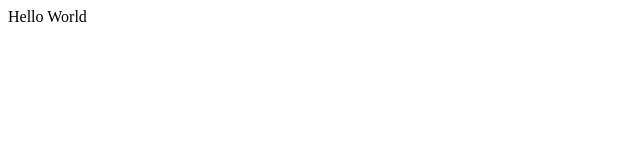
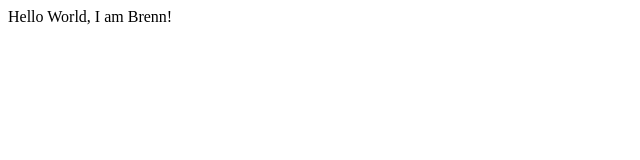
Before and after one commit to bproorda/lab05, a website: page public/index.html in a window 1280 px wide. Shown: the full height of the page, 0-640 px from the left. Drawn offline with Linux system fonts and the light colour scheme.

Commit message:
little tweak for the hell of it

```diff
--- a/public/index.html
+++ b/public/index.html
@@ -4,6 +4,6 @@
     <title>Test Site</title>
   </head>
   <body>
-    Hello World
+    Hello World, I am Brenn!
   </body>
 </html>
```
